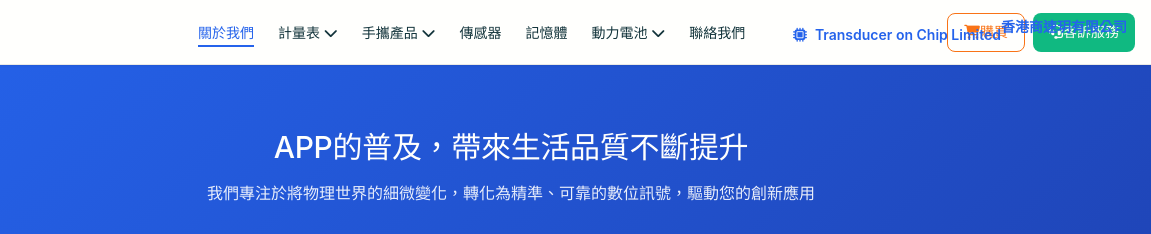
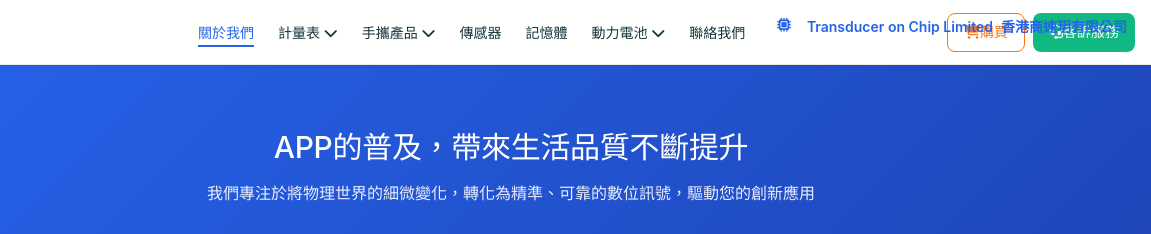
Before and after one commit to Rmanst/TOCL, a plain HTML site: page index.html in a window 1280 px wide. Shown: the top 234 px of the page, 129-1280 px from the left. Drawn offline with Linux system fonts and the light colour scheme; a web font is replaced by a local one.

Commit message:
Update style.css

```diff
--- a/style.css
+++ b/style.css
@@ -1613,3 +1613,35 @@ main {
 .top-logo i {
   margin-right: var(--space-8);
 }
+.top-logo {
+  position: absolute;
+  top: 16px;
+  right: 24px;
+  display: flex;
+  align-items: flex-start;
+  gap: var(--space-8);
+  font-size: var(--font-size-md);
+  font-weight: var(--font-weight-bold);
+  color: var(--blue-main);
+  z-index: 1100;
+  text-align: right;
+  flex-direction: row;
+}
+
+.top-logo i {
+  margin-top: 2px;
+  color: var(--blue-main);
+}
+
+.top-logo-title {
+  font-size: var(--font-size-md);
+  font-weight: var(--font-weight-bold);
+  line-height: 1.2;
+}
+
+.top-logo-sub {
+  font-size: var(--font-size-sm);
+  font-weight: var(--font-weight-medium);
+  color: var(--gray-main);
+  line-height: 1.2;
+}
```
